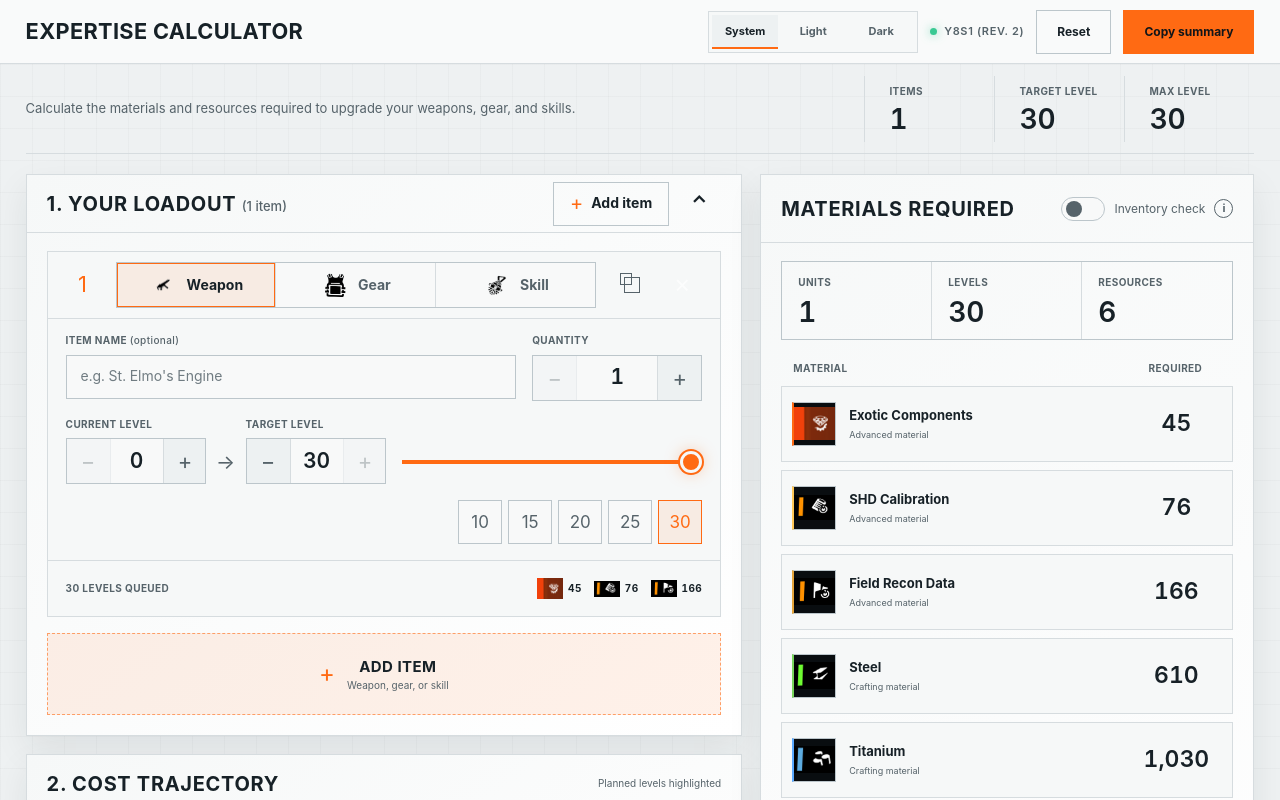
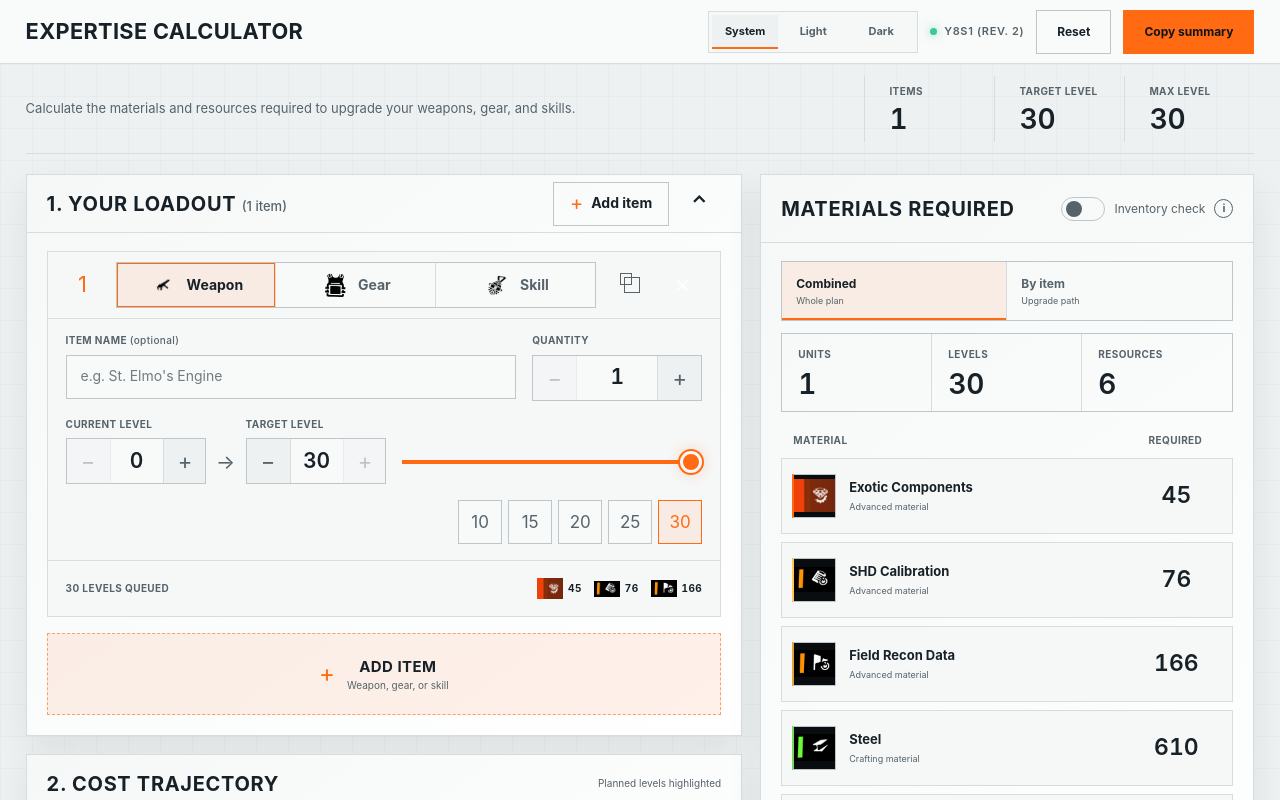
Before and after one commit to skuldgerry/division2-expertise-calculator, a Next.js app: page / in a window 1280 px wide. Shown: the top 800 px of the page. Built offline with nearby package versions, Linux system fonts and the light colour scheme; a web font is replaced by a local one.

Commit message:
Add per-item materials view

```diff
--- a/app/ExpertisePlanner.tsx
+++ b/app/ExpertisePlanner.tsx
@@ -97,6 +97,8 @@ function NumberStepper({ label, value, min, max, onChange }: NumberStepperProps)
 export function ExpertisePlanner() {
   const [items, setItems] = useState<PlanItem[]>([defaultItem]);
   const [expandedResource, setExpandedResource] = useState<string | null>(null);
+  const [manifestView, setManifestView] = useState<"combined" | "item">("combined");
+  const [selectedItemId, setSelectedItemId] = useState(defaultItem.id);
   const [inventoryMode, setInventoryMode] = useState(false);
   const [inventory, setInventory] = useState<Record<string, number>>({});
   const [copyState, setCopyState] = useState("Copy summary");
@@ -165,7 +167,25 @@ export function ExpertisePlanner() {
     0,
   );
   const targetLevel = Math.max(...items.map((item) => item.target));
-  const visibleResources = RESOURCE_ORDER.filter((resource) => (totals[resource] || 0) > 0);
+  const selectedItemEntry =
+    itemCosts.find(({ item }) => item.id === selectedItemId) || itemCosts[0];
+  const selectedItemIndex = Math.max(
+    0,
+    items.findIndex((item) => item.id === selectedItemEntry.item.id),
+  );
+  const manifestTotals = manifestView === "combined" ? totals : selectedItemEntry.cost;
+  const visibleResources = RESOURCE_ORDER.filter(
+    (resource) => (manifestTotals[resource] || 0) > 0,
+  );
+  const manifestUnits =
+    manifestView === "combined"
+      ? items.reduce((sum, item) => sum + item.quantity, 0)
+      : selectedItemEntry.item.quantity;
+  const manifestLevels =
+    manifestView === "combined"
+      ? totalLevels
+      : (selectedItemEntry.item.target - selectedItemEntry.item.start) *
+        selectedItemEntry.item.quantity;
 
   const timeline = useMemo(() => {
     const rows = Array.from({ length: MAX_EXPERTISE_LEVEL }, (_, index) => ({
@@ -248,6 +268,8 @@ export function ExpertisePlanner() {
     setInventory({});
     setInventoryMode(false);
     setExpandedResource(null);
+    setManifestView("combined");
+    setSelectedItemId(defaultItem.id);
     setPlannerCollapsed(false);
   }
 
@@ -547,9 +569,59 @@ export function ExpertisePlanner() {
               </div>
             </div>
 
+            <div className="manifest-view-tabs" role="group" aria-label="Material totals view">
+              <button
+                type="button"
+                aria-pressed={manifestView === "combined"}
+                className={manifestView === "combined" ? "active" : ""}
+                onClick={() => {
+                  setManifestView("combined");
+                  setExpandedResource(null);
+                }}
+              >
+                <strong>Combined</strong>
+                <small>Whole plan</small>
+              </button>
+              <button
+                type="button"
+                aria-pressed={manifestView === "item"}
+                className={manifestView === "item" ? "active" : ""}
+                onClick={() => {
+                  setManifestView("item");
+                  setExpandedResource(null);
+                }}
+              >
+                <strong>By item</strong>
+                <small>Upgrade path</small>
+              </button>
+            </div>
+
+            {manifestView === "item" && (
+              <div className="item-material-selector" aria-label="Select an item to inspect">
+                {items.map((item, index) => (
+                  <button
+                    type="button"
+                    key={item.id}
+                    aria-pressed={selectedItemEntry.item.id === item.id}
+                    className={selectedItemEntry.item.id === item.id ? "active" : ""}
+                    onClick={() => {
+                      setSelectedItemId(item.id);
+                      setExpandedResource(null);
+                    }}
+                  >
+                    <img src={CATEGORIES[item.category].icon} alt="" width="24" height="24" />
+                    <span>
+                      <strong>{itemLabel(item, index)}</strong>
+                      <small>{item.start} → {item.target} · Qty {item.quantity}</small>
+                    </span>
+                  </button>
+                ))}
+              </div>
+            )}
+
             <div className="manifest-summary" aria-live="polite">
-              <div><span>Units</span><strong>{items.reduce((sum, item) => sum + item.quantity, 0)}</strong></div>
-              <div><span>Levels</span><strong>{totalLevels}</strong></div>
+              <div><span>{manifestView === "combined" ? "Units" : "Quantity"}</span><strong>{manifestUnits}</strong></div>
+              <div><span>Levels</span><strong>{manifestLevels}</strong></div>
               <div><span>Resources</span><strong>{visibleResources.length}</strong></div>
             </div>
 
@@ -563,10 +635,12 @@ export function ExpertisePlanner() {
             <div className="resource-list">
               {visibleResources.map((resource) => {
                 const meta = RESOURCES[resource as keyof typeof RESOURCES];
-                const total = totals[resource] || 0;
+                const total = manifestTotals[resource] || 0;
                 const owned = inventory[resource] || 0;
                 const covered = owned >= total;
                 const open = expandedResource === resource;
+                const contributingItems =
+                  manifestView === "combined" ? itemCosts : [selectedItemEntry];
                 return (
                   <article className={`resource-card ${open ? "expanded" : ""}`} key={resource}>
                     <div className="resource-main">
@@ -605,7 +679,7 @@ export function ExpertisePlanner() {
 
                     {open && (
                       <div className="resource-breakdown">
-                        {itemCosts.filter(({ cost }) => cost[resource]).map(({ item, cost }) => {
+                        {contributingItems.filter(({ cost }) => cost[resource]).map(({ item, cost }) => {
                           const index = items.findIndex((entry) => entry.id === item.id);
                           return (
                             <div key={item.id}>
@@ -622,7 +696,9 @@ export function ExpertisePlanner() {
             </div>
 
             <p className="manifest-note">
-              Numbers are per item unless noted. Turn on inventory check to compare what you own with the plan.
+              {manifestView === "combined"
+                ? "Combined totals include every item and quantity in the plan. Switch to By item to compare individual upgrade paths."
+                : `Showing the complete material cost for ${itemLabel(selectedItemEntry.item, selectedItemIndex)}. Inventory values are compared with this item only.`}
             </p>
           </aside>
         </div>
--- a/app/globals.css
+++ b/app/globals.css
@@ -869,9 +869,117 @@ input[type="range"]::-moz-range-thumb {
   font-weight: 700;
 }
 
+.manifest-view-tabs {
+  display: grid;
+  margin: 18px 20px 0;
+  grid-template-columns: repeat(2, 1fr);
+  border: 1px solid var(--line-strong);
+  background: var(--field);
+}
+
+.manifest-view-tabs button {
+  display: flex;
+  min-height: 58px;
+  padding: 8px 14px;
+  flex-direction: column;
+  align-items: flex-start;
+  justify-content: center;
+  gap: 2px;
+  border: 0;
+  border-right: 1px solid var(--line);
+  background: transparent;
+  color: var(--muted);
+  cursor: pointer;
+  text-align: left;
+}
+
+.manifest-view-tabs button:last-child {
+  border-right: 0;
+}
+
+.manifest-view-tabs button.active {
+  box-shadow: inset 0 -2px 0 var(--orange);
+  background: var(--orange-soft);
+  color: var(--text);
+}
+
+.manifest-view-tabs strong {
+  font-size: 12px;
+}
+
+.manifest-view-tabs small {
+  color: var(--muted);
+  font-size: 9px;
+}
+
+.item-material-selector {
+  display: flex;
+  margin: 10px 20px 0;
+  padding: 2px 2px 6px;
+  gap: 8px;
+  overflow-x: auto;
+  scrollbar-color: var(--line-strong) transparent;
+}
+
+.item-material-selector button {
+  display: grid;
+  min-width: 178px;
+  min-height: 58px;
+  padding: 8px 10px;
+  grid-template-columns: 32px minmax(0, 1fr);
+  align-items: center;
+  gap: 9px;
+  border: 1px solid var(--line);
+  background: var(--field);
+  color: var(--muted);
+  cursor: pointer;
+  text-align: left;
+}
+
+.item-material-selector button.active {
+  border-color: var(--orange);
+  background: var(--orange-soft);
+  color: var(--text);
+}
+
+.item-material-selector img {
+  width: 28px;
+  height: 28px;
+  object-fit: contain;
+}
+
+.item-material-selector span {
+  display: flex;
+  min-width: 0;
+  flex-direction: column;
+  gap: 2px;
+}
+
+.item-material-selector strong {
+  overflow: hidden;
+  font-size: 11px;
+  text-overflow: ellipsis;
+  white-space: nowrap;
+}
+
+.item-material-selector small {
+  color: var(--muted);
+  font-size: 9px;
+}
+
+:root[data-theme="light"] .item-material-selector img {
+  filter: invert(1);
+}
+
+@media (prefers-color-scheme: light) {
+  :root:not([data-theme]) .item-material-selector img {
+    filter: invert(1);
+  }
+}
+
 .manifest-summary {
   display: grid;
-  margin: 18px 20px 12px;
+  margin: 12px 20px;
   grid-template-columns: repeat(3, 1fr);
   border: 1px solid var(--line-strong);
 }
@@ -1392,9 +1500,15 @@ footer a:hover {
 
   .manifest-summary,
   .resource-list,
-  .resource-columns {
+  .resource-columns,
+  .manifest-view-tabs,
+  .item-material-selector {
     margin-right: 14px;
     margin-left: 14px;
+  }
+
+  .item-material-selector button {
+    min-width: 164px;
   }
 
   .resource-columns,
```
Also changed, not shown: 1 other file (tests, documents, lock files or other folders).
